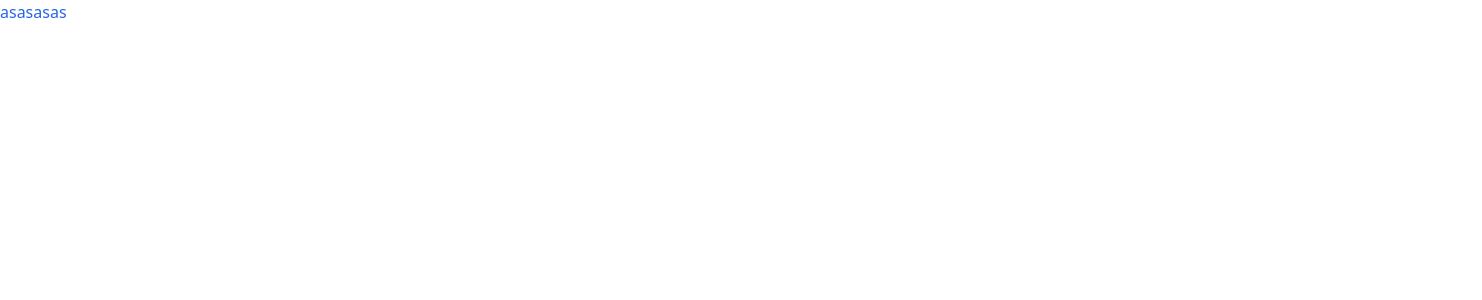
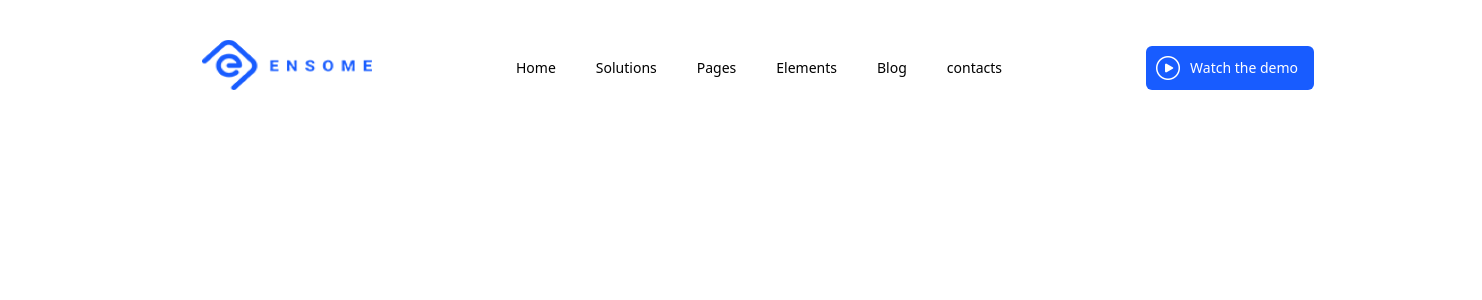
Before and after one commit to Sergiu333/website, a Next.js app: page / in a window 1280 px wide. Shown: the top 300 px of the page, 1482 px wide, since content can reach past the window. Built offline with nearby package versions, Linux system fonts and the light colour scheme.

Commit message:
feat: created header

```diff
--- /dev/null
+++ b/components/header/index.tsx
@@ -0,0 +1,55 @@
+import Image from 'next/image'
+import Link from 'next/link'
+
+const Header = () =>{
+    return (
+        <div className="container mx-auto py-10 ml-[202px] bg-white flex flex-row gap-36 text-sm items-center">
+            <Link href="/">
+                <a>
+                    <Image
+                        src="/logo.png"
+                        alt="logo"
+                        width={'170px'}
+                        height={'50px'}
+                    />
+                </a>
+            </Link>
+            <div className="flex flex-row gap-10">
+                <Link href="/">
+                    <a>
+                        <div className="">Home</div>
+                    </a>
+                </Link>
+                <Link href="/">
+                    <a>
+                        <div className="">Solutions</div>
+                    </a>
+                </Link>
+                <Link href="/">
+                    <a>
+                        <div className="">Pages</div>
+                    </a>
+                </Link>
+                <Link href="/">
+                    <a>
+                        <div className="">Elements</div>
+                    </a>
+                </Link>
+                <Link href="/">
+                    <a>
+                        <div className="">Blog</div>
+                    </a>
+                </Link>
+                <Link href="/">
+                    <a>
+                        <div className="">contacts</div>
+                    </a>
+                </Link>
+            </div>
+            <button className="h-11 w-[168px]  bg-[#185CFF] rounded-md text-white flex items-center">
+                <img className="mx-2.5" src="play.png" alt="play button" width={24} height={24}/>
+                Watch the demo</button>
+        </div>
+    )
+}
+export default Header;
--- a/package.json
+++ b/package.json
@@ -11,7 +11,8 @@
   "dependencies": {
     "next": "12.3.1",
     "react": "18.2.0",
-    "react-dom": "18.2.0"
+    "react-dom": "18.2.0",
+    "typescript": "^4.8.4"
   },
   "devDependencies": {
     "autoprefixer": "^10.4.12",
--- a/pages/index.js
+++ b/pages/index.js
@@ -1,8 +1,10 @@
+import Header from "../components/header";
 
-export default function Home() {
-  return (
-    <div className="text-blue-600">
-      asasasas
-    </div>
-  )
+const Home = () =>{
+    return (
+        <div>
+            <Header/>
+        </div>
+    )
 }
+export default Home;
```
Also changed, not shown: public/logo.png (added), public/play.png (added).
